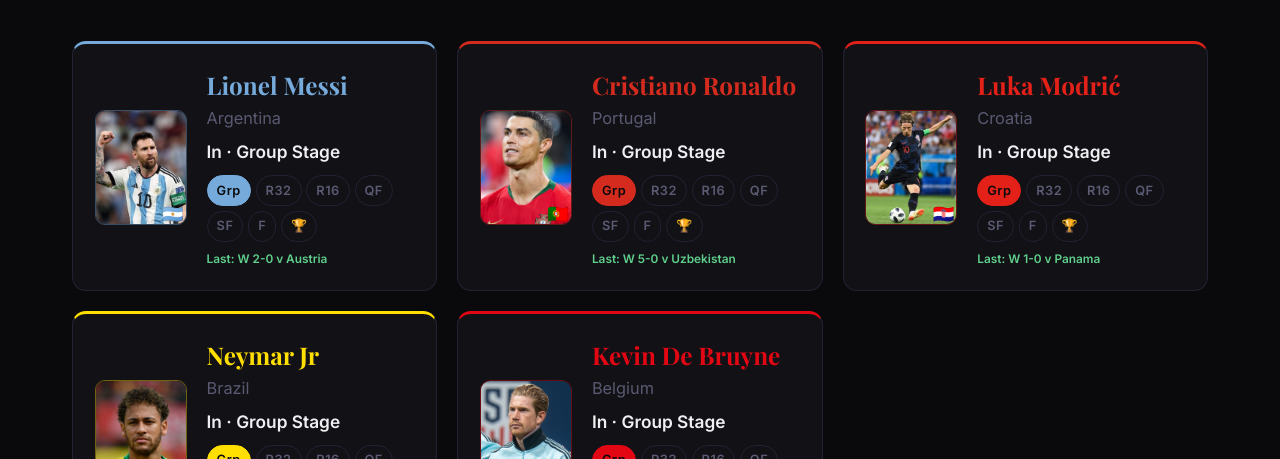
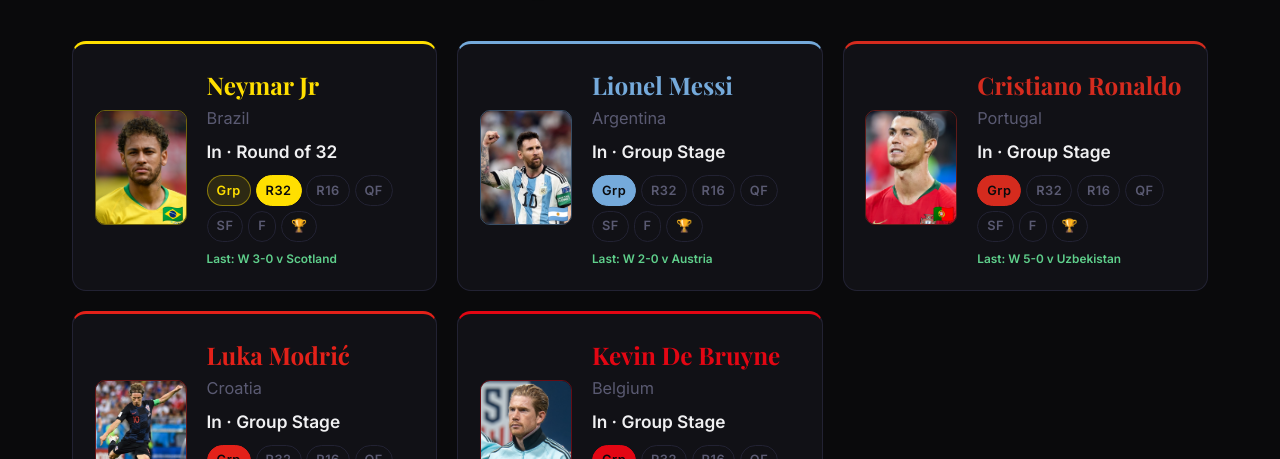
Before and after one commit to sportslegacy/finalchapter, a Next.js app: page /status in a window 1280 px wide. Shown: the part 341-800 px from the top of the page. Built offline with nearby package versions, Linux system fonts and the light colour scheme; no server answers; a web font is replaced by a local one.

Commit message:
result: auto-update legend match result(s)

```diff
--- a/data/autoUpdate.js
+++ b/data/autoUpdate.js
@@ -1 +1 @@
-export const autoUpdate = { updatedAt: "2026-06-24T01:32:00.000Z" };
+export const autoUpdate = { updatedAt: "2026-06-25T00:04:29.000Z" };
--- a/data/players.js
+++ b/data/players.js
@@ -590,15 +590,15 @@ export const players = [
     worldCupApps: 13,
     wc2026: {
       group: "C",
-      status: { stage: "group", alive: true, note: "Brazil routed Haiti 3-0 (Cunha brace, Vinícius Júnior) to go top of Group C — Neymar (calf) still sidelined; Scotland next, Jun 24" },
+      status: { stage: "r32", alive: true, note: "Brazil beat Scotland 3-0 (Vinícius Júnior brace, Cunha) to win Group C — and Neymar came off the bench at 76′ for his first appearance since the calf tear. Into the Round of 32 (Jun 28+)" },
       groupTeams: ["Brazil", "Morocco", "Haiti", "Scotland"],
       groupTable: {
-        asOf: "Jun 21",
+        asOf: "Jun 25",
         teams: [
-          { name: "Brazil", played: 2, points: 4 },
-          { name: "Morocco", played: 2, points: 4 },
-          { name: "Scotland", played: 2, points: 3 },
-          { name: "Haiti", played: 2, points: 0 },
+          { name: "Brazil", played: 3, points: 7 },
+          { name: "Morocco", played: 3, points: 7 },
+          { name: "Scotland", played: 3, points: 3 },
+          { name: "Haiti", played: 3, points: 0 },
         ],
       },
       matches: [
@@ -627,6 +627,7 @@ export const players = [
           kickoffUtc: "2026-06-24T22:00:00.000Z",
           venue: "Hard Rock Stadium",
           city: "Miami, FL",
+          result: { outcome: "W", score: "3-0", scorers: "Vinícius Júnior 7′, 45+3′, Cunha 60′ · Neymar on at 76′ (1st game back)" },
         },
       ],
       storyline:
```
